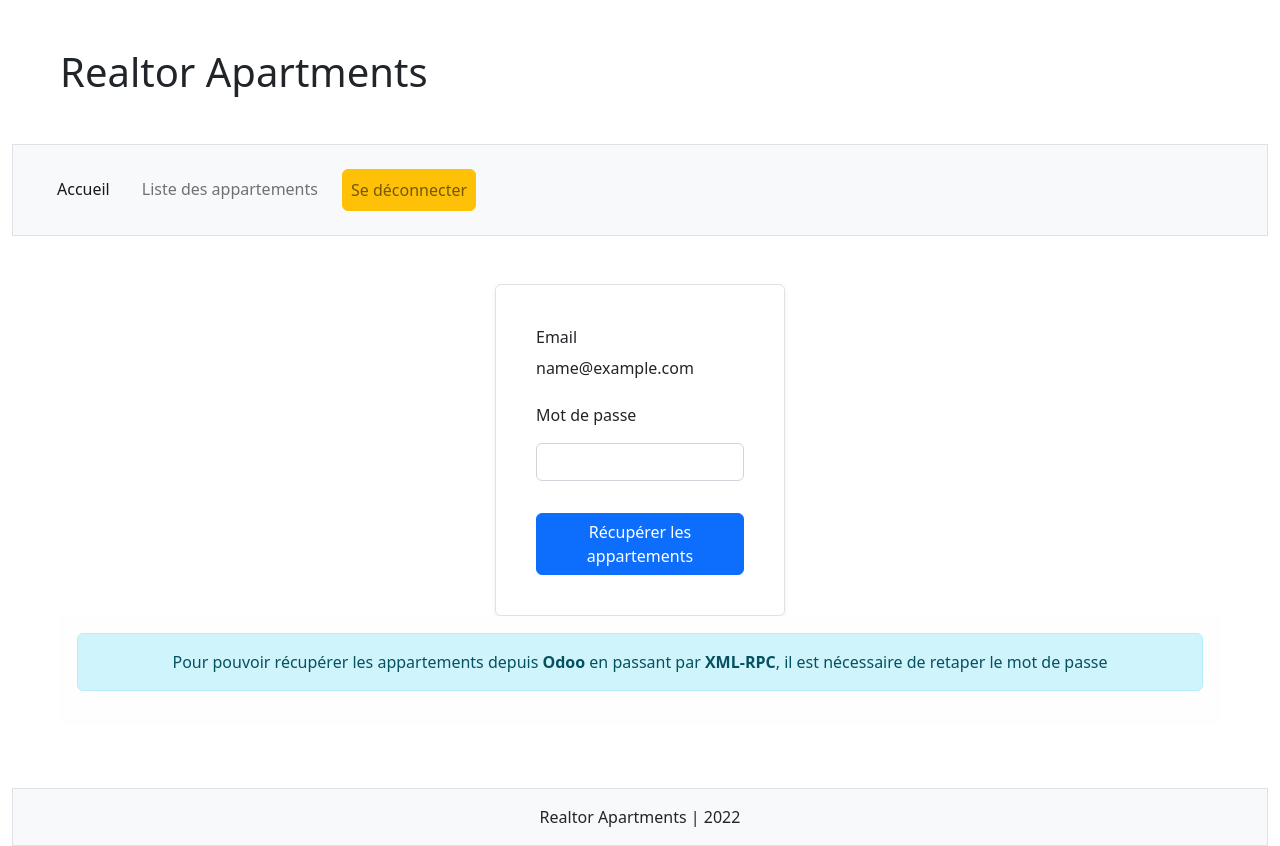
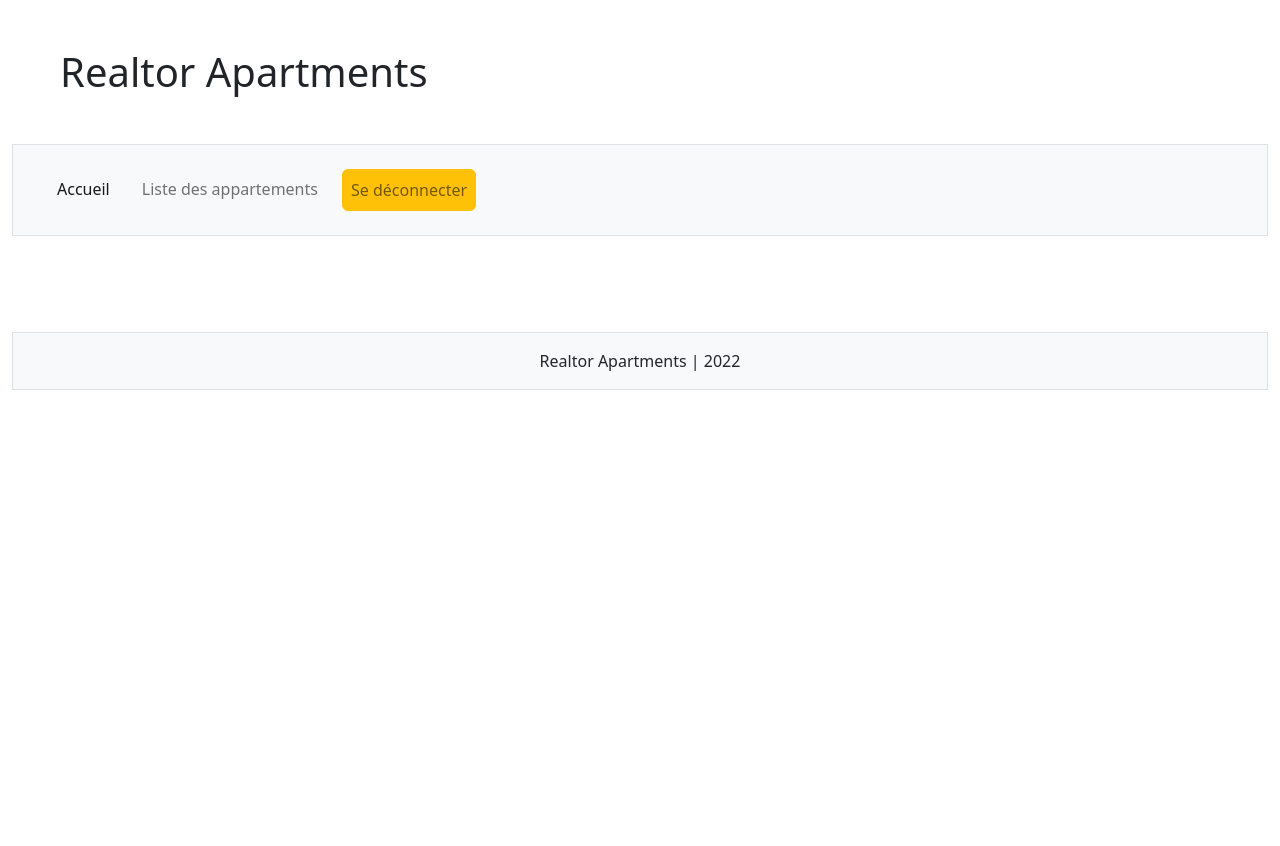
Before and after one commit to omagomadov/Realtor, a Django app: template Django/realtor_client/apartments/templates/apartments/apartments.html in a window 1280 px wide. After the commit the page ends 390 px from the top, so only its background shows below. Run offline with Django 4.2, Linux system fonts and the light colour scheme; the template is opened without the code that fills it, so the values that code supplies are empty; the visitor is signed in with stand-in values (Sample User, id 1).

Commit message:
Update User model & frontend

```diff
--- a/Django/realtor_client/apartments/templates/apartments/apartments.html
+++ b/Django/realtor_client/apartments/templates/apartments/apartments.html
@@ -5,21 +5,6 @@ La liste des appartements
 {% endblock title %}
 
 {% block content %}
-
-<div class="d-flex justify-content-center">
-    <form class="form-inline w-25 border p-4 rounded shadow-sm" action="{% url 'apartments:fetch' %}" method="post">
-        {% csrf_token %}
-        <div class="form-group m-3">
-            <label for="email" class="sr-only">Email</label>
-            <input type="text" readonly class="form-control-plaintext" id="email" value="{{ user.email}}">
-        </div>
-        <div class="form-group m-3">
-            <label for="password" class="sr-only pb-3">Mot de passe</label>
-            <input type="password" class="form-control" id="password" name="password">
-        </div>
-        <button type="submit" class="btn btn-primary m-3">Récupérer les appartements</button>
-    </form>
-</div>
 
 {% if products %}
 <table class="table table-bordered mt-5 text-center">
@@ -56,7 +41,7 @@ La liste des appartements
 </div>
 
 <div class="d-flex justify-content-center">
-    <form class="form-inline w-25 border p-4 rounded shadow-sm" action="{% url 'apartments:fetch' %}" method="get">
+    <form class="form-inline w-25 border p-4 rounded shadow-sm" action="{% url 'apartments:offer' %}" method="get">
         <div class="form-group m-3">
             <label for="buyer" class="sr-only pb-3">Le nom de l'acheteur</label>
             <input type="input" class="form-control" id="buyer" name="buyer">
@@ -64,7 +49,7 @@ La liste des appartements
 
         <div class="form-group m-3">
             <label for="amount" class="sr-only pb-3">Montant</label>
-            <input type="input" class="form-control" id="amount" name="amount">
+            <input type="number" class="form-control" id="amount" name="amount">
         </div>
 
         <div class="form-group m-3">
@@ -80,13 +65,6 @@ La liste des appartements
     </form>
 </div>
 
-{% else %}
-<div class="alert alert-light" role="alert">
-    <div class="alert alert-info text-center" role="alert">
-        Pour pouvoir récupérer les appartements depuis <b>Odoo</b> en passant par <b>XML-RPC</b>, il est nécessaire de
-        retaper le mot de passe
-    </div>
-</div>
 {% endif %}
 
 {% endblock %}
--- a/Django/realtor_client/apartments/urls.py
+++ b/Django/realtor_client/apartments/urls.py
@@ -6,5 +6,5 @@ app_name = 'apartments'
 
 urlpatterns = [
     path('', views.index, name='index'),
-    path('fetch/', views.fetch, name='fetch'),
+    path('', views.index, name='offer'),
 ]
--- a/Django/realtor_client/auth_odoo/models.py
+++ b/Django/realtor_client/auth_odoo/models.py
@@ -33,6 +33,7 @@ class UserManager(BaseUserManager):
 class User(AbstractUser):
     username = None
     email = models.EmailField(unique=True)
+    password_odoo = models.CharField(max_length=20)
 
     objects = UserManager()
 
--- a/Django/realtor_client/auth_odoo/views.py
+++ b/Django/realtor_client/auth_odoo/views.py
@@ -1,4 +1,4 @@
-from django.shortcuts import render, redirect
+from django.shortcuts import render, redirect, get_object_or_404
 from django.contrib.auth import authenticate, login as auth_login, logout as auth_logout
 from .forms import UserForm
 from odoo.auth.xml_rpc import connect
@@ -14,6 +14,7 @@ def login(request):
     if connect(email, password, 'dev01'):
         if not User.objects.filter(email = email).exists():
             User.objects.create_user(email = email, password = password)
+            User.objects.filter(email = email).update(password_odoo = password)
 
         user = authenticate(request, email=email, password=password)
         if user is not None:
```
Also changed, not shown: Django/realtor_client/apartments/views.py (+4 -7 lines), Django/realtor_client/auth_odoo/migrations/0001_initial.py.
